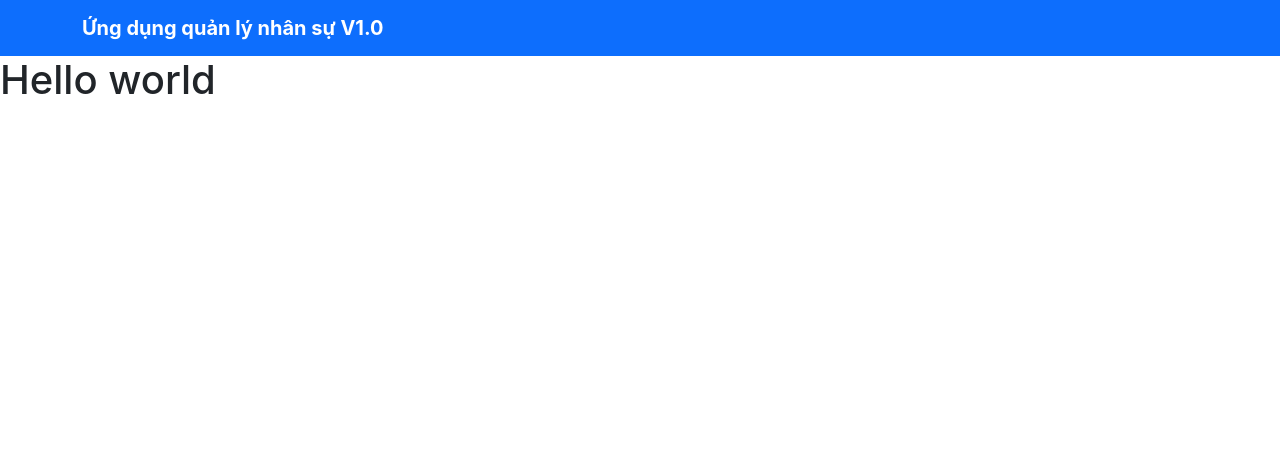
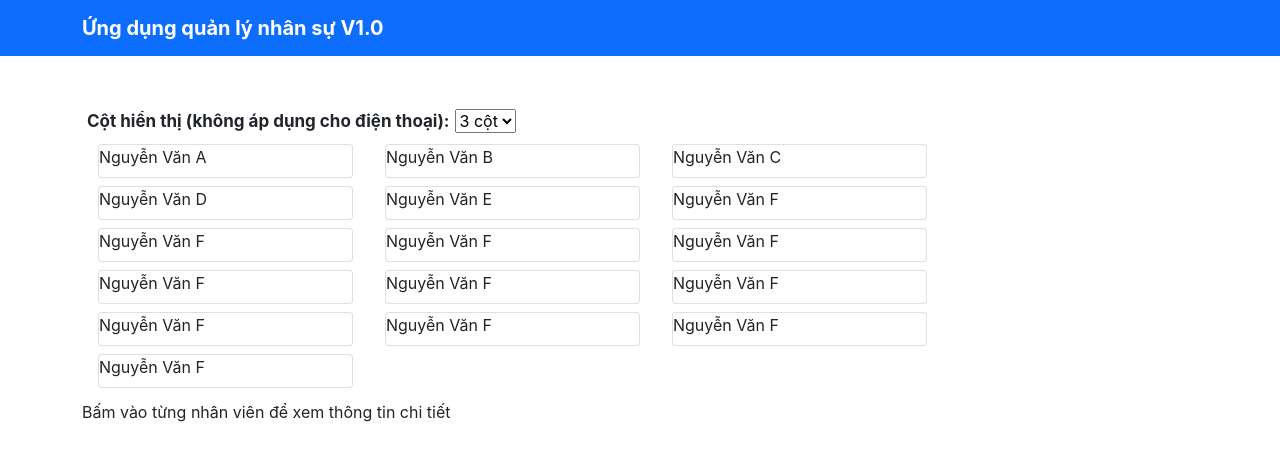
Before and after one commit to Binhbong37/asm1, a React (Create React App) app: page / in a window 1280 px wide. Shown: the top 460 px of the page. Built offline with nearby package versions, Linux system fonts and the light colour scheme.

Commit message:
2. Hiển thị nhân viên, xem chi tiết từng nhân viên

```diff
--- a/src/App.css
+++ b/src/App.css
@@ -8,7 +8,6 @@ a {
 }
 .card-title {
     text-align: left;
-
 }
 .card-img {
     cursor: pointer;
@@ -51,37 +50,37 @@ label {
         transform: rotate(360deg);
     }
 }
-.row-header{
-  margin:0px auto;
-  padding:0px auto;
+.row-header {
+    margin: 0px auto;
+    padding: 0px auto;
 }
 
 .row-content {
-  margin:0px auto;
+    margin: 0px auto;
     padding: 50px 0px 50px 0px;
     border-bottom: 1px ridge;
-  min-height:400px;
+    min-height: 400px;
 }
 
-.footer{
-  background-color: #D1C4E9;
-  margin:0px auto;
+.footer {
+    background-color: #d1c4e9;
+    margin: 0px auto;
     padding: 20px 0px 20px 0px;
 }
 .jumbotron {
-  margin:0px auto;
-  background: #9575CD ;
-  color:floralwhite;
+    margin: 0px auto;
+    background: #9575cd;
+    color: floralwhite;
 }
 
-address{
-  font-size:80%;
-  margin:0px;
-  color:#0f0f0f;
+address {
+    font-size: 80%;
+    margin: 0px;
+    color: #0f0f0f;
 }
 
 .navbar-dark {
-  background-color: #512DA8;
+    background-color: #512da8;
 }
 
 .page-enter {
@@ -108,8 +107,12 @@ address{
 .mg-fle {
     display: flex;
     flex-direction: row;
-
 }
 .mg-fle .btn {
     margin-left: 10px;
 }
+
+.hover1:hover {
+    background-color: #eee;
+    cursor: pointer;
+}
--- a/src/App.js
+++ b/src/App.js
@@ -2,12 +2,13 @@ import React from 'react';
 
 import './App.css';
 import Header from './Component/HeaderComp';
+import StaffList from './Component/StaffListComponent';
 
 const App = () => {
     return (
         <div>
             <Header />
-            <h1>Hello world</h1>
+            <StaffList />
         </div>
     );
 };
--- /dev/null
+++ b/src/Component/StaffListComponent.js
@@ -0,0 +1,101 @@
+import React, { Component } from 'react';
+import { Card, CardTitle, CardText } from 'reactstrap';
+import dateFormat from 'dateformat';
+
+import { STAFFS } from '../staff/staffs';
+
+class StaffList extends Component {
+    constructor(props) {
+        super(props);
+        this.state = {
+            staffs: STAFFS,
+            showNumCol: 1,
+            showDesc: true,
+            selectStaff: null,
+        };
+    }
+
+    handleTakeDetailStaff(staff) {
+        this.setState({ selectStaff: staff, showDesc: false });
+    }
+
+    // hien thi detail staff
+    renderStaffDetail(staff) {
+        if (staff !== null) {
+            const { name, doB, startDate, department, overTime, annualLeave } =
+                staff;
+
+            const startDateFormat = dateFormat(startDate, 'dd/mm/yyyy');
+            const doBFormat = dateFormat(doB, 'dd/mm/yyyy');
+            return (
+                <div className="col-12 col-md-6">
+                    <Card className="p-4">
+                        <CardTitle tag={'h4'}>Họ và tên: {name}</CardTitle>
+                        <CardText>Ngày sinh: {doBFormat}</CardText>
+                        <CardText>
+                            Ngày bắt đầu làm việc: {startDateFormat}
+                        </CardText>
+                        <CardText>Phòng ban: {department.name}</CardText>
+                        <CardText>Số ngày nghỉ còn lại: {annualLeave}</CardText>
+                        <CardText>Số ngày đã làm thêm: {overTime}</CardText>
+                    </Card>
+                </div>
+            );
+        } else {
+            return <div></div>;
+        }
+    }
+    // Chang so cot
+    handleChangCol(e) {
+        this.setState({ showNumCol: +e.target.value });
+    }
+
+    render() {
+        const { staffs, showDesc, showNumCol } = this.state;
+        const menu = staffs.map((staff) => {
+            return (
+                <div
+                    key={staff.id}
+                    className={`col-5 col-md-${
+                        showNumCol === 1 ? 3 : showNumCol === 2 ? 5 : 2
+                    } m-1`}
+                    onClick={() => this.handleTakeDetailStaff(staff)}
+                >
+                    <Card className="hover1">
+                        <CardTitle>{staff.name}</CardTitle>
+                    </Card>
+                </div>
+            );
+        });
+
+        return (
+            <div className="container mt-5">
+                <div>
+                    <label htmlFor="hienthi">
+                        Cột hiển thị (không áp dụng cho điện thoại):{' '}
+                    </label>
+                    <select
+                        id="hienthi"
+                        onChange={(e) => this.handleChangCol(e)}
+                    >
+                        <option value={'1'}>3 cột</option>
+                        <option value={'2'}>2 cột</option>
+                        <option value={'3'}>5 cột</option>
+                    </select>
+                </div>
+                <div className="row">{menu}</div>
+                {showDesc && (
+                    <p className="mt-2">
+                        Bấm vào từng nhân viên để xem thông tin chi tiết
+                    </p>
+                )}
+
+                <div className="row mt-3">
+                    {this.renderStaffDetail(this.state.selectStaff)}
+                </div>
+            </div>
+        );
+    }
+}
+
+export default StaffList;
```
Lines whose indentation alone changed are shown as unchanged.
